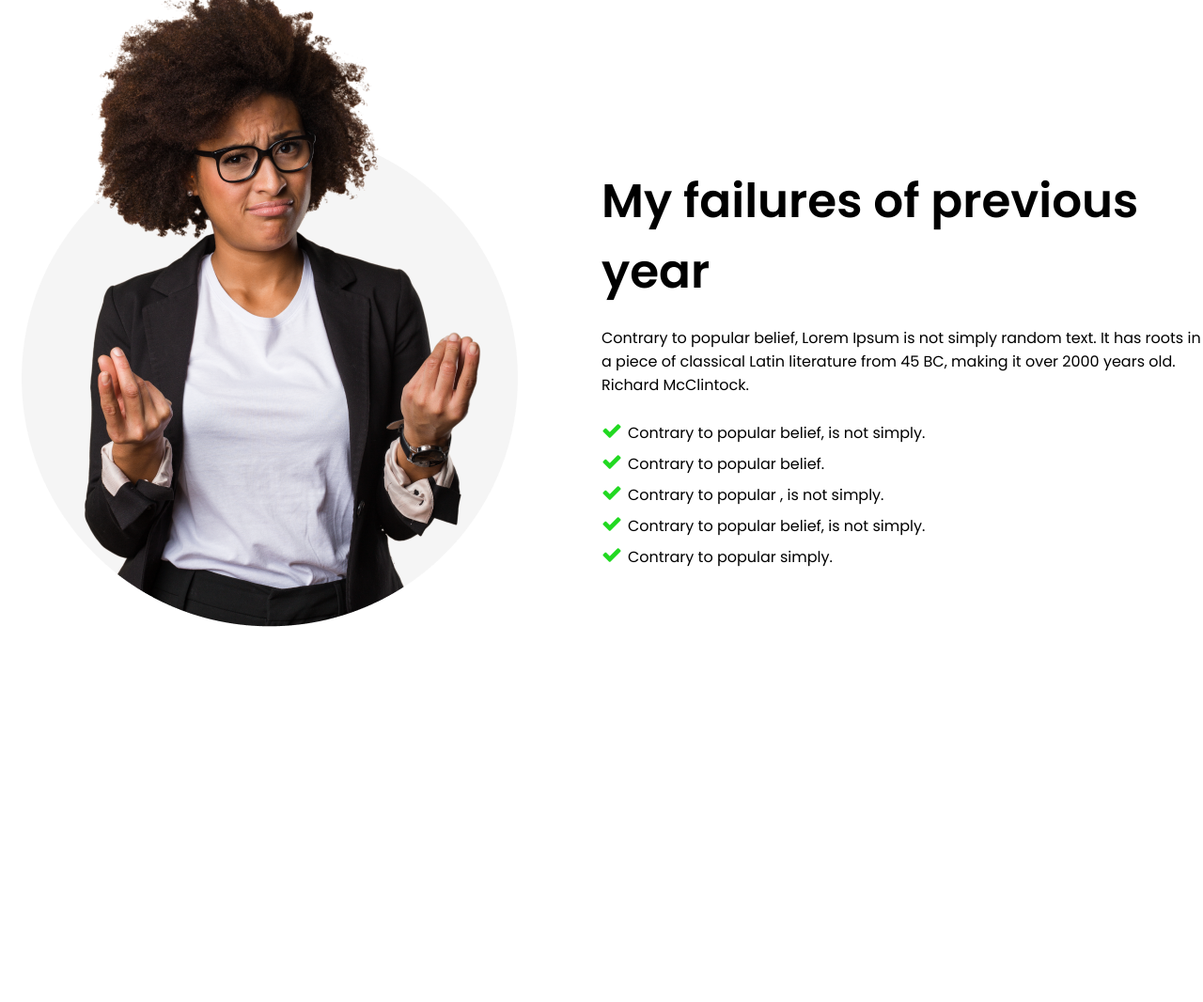
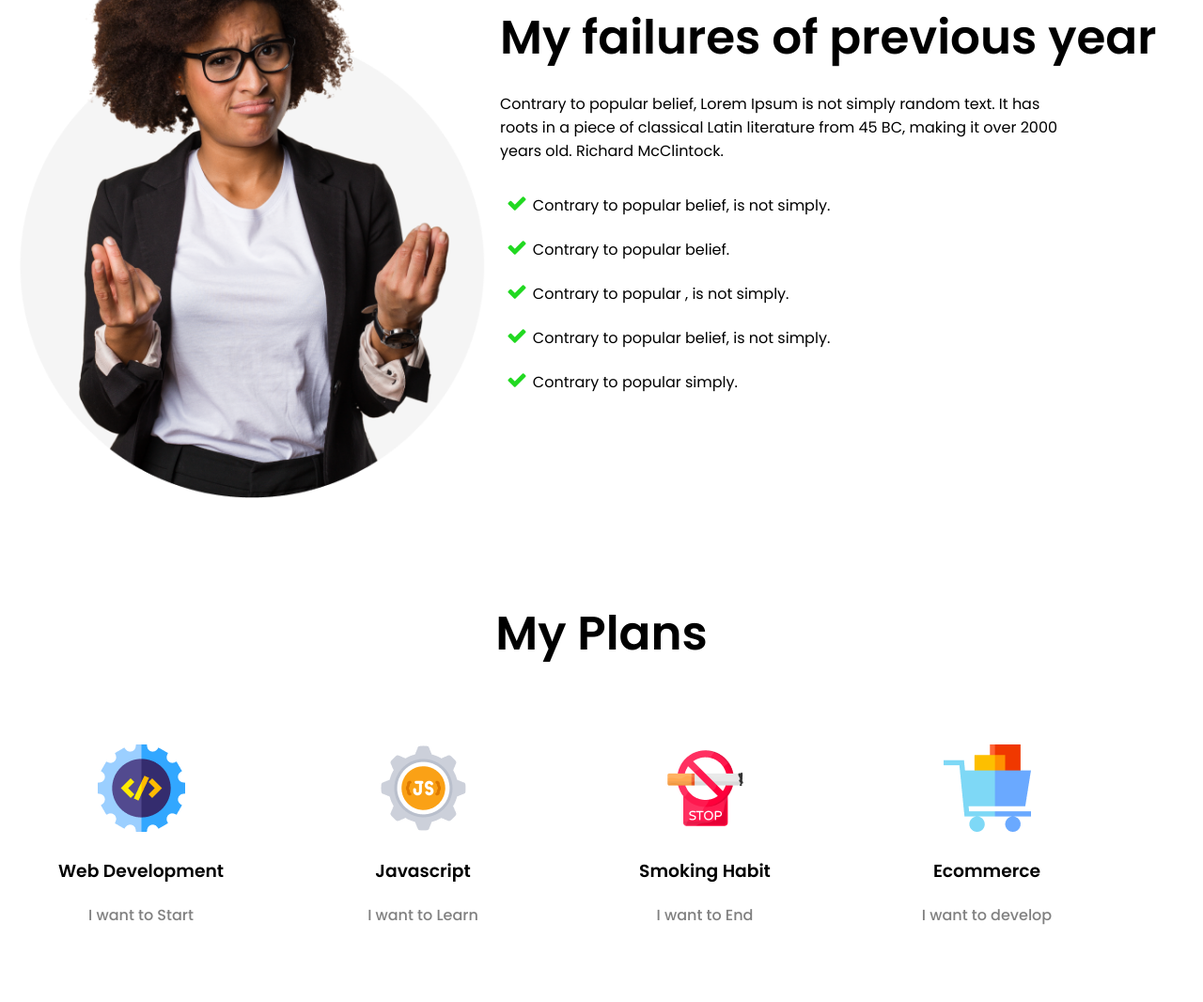
Before and after one commit to spt4m1m/NewMe, a plain HTML site: page index.html in a window 1280 px wide. Shown: the part 957-2023 px from the top of the page at 94% size. Before the commit the page ends 1631 px from the top, so only its background shows below. Drawn offline with Linux system fonts and the light colour scheme.

Commit message:
updated my testimonial section and added my plan section

```diff
--- a/index.html
+++ b/index.html
@@ -49,6 +49,34 @@
         </div>
     </section>
     <!-- My Testimonial Code End  -->
+
+    <!-- My Plan Code Sart  -->
+    <section class="my-plan mid-content">
+        <h1>My Plans</h1>
+        <div class="item-parent">
+            <div class="items">
+                <img src="./img/web.png" alt="">
+                <h3>Web Development</h3>
+                <p>I want to Start</p>
+            </div>
+            <div class="items">
+                <img src="./img/js.png" alt="">
+                <h3>Javascript</h3>
+                <p>I want to Learn</p>
+            </div>
+            <div class="items">
+                <img src="./img/smoke.png" alt="">
+                <h3>Smoking Habit</h3>
+                <p>I want to End</p>
+            </div>
+            <div class="items">
+                <img src="./img/ecom.png" alt="">
+                <h3>Ecommerce</h3>
+                <p>I want to develop</p>
+            </div>
+        </div>
+    </section>
+    <!-- My Plan Code End -->
 </body>
 
 </html>
--- a/style.css
+++ b/style.css
@@ -30,20 +30,17 @@ img {
 
 /* Header Or Banner Code  */
 .banner {
-    background-image: url("./img/banner3.png");
-    background-size: cover;
-    background-repeat: no-repeat;
-    width: 100%;
-    height: 100vh;
+    background: url(/img/banner3.png) no-repeat center center;
+    padding: 380px;
 }
 
 .banner-content {
     color: white;
-    width: 40%;
-    float: right;
-    margin: 272px 0;
-    margin-right: 100px;
     text-align: right;
+    margin-right: 70px;
+    position: absolute;
+    top: 140px;
+    left: 814px;
 }
 
 .banner-content h1 {
@@ -56,18 +53,14 @@ img {
 
 /* My Testimonials Code  */
 .my-testimonials {
-    padding: 100px 0;
-}
-
-.right-image {
-    width: 50%;
-    float: left;
+    display: flex;
+    padding: 50px 0;
 }
 
 .testimonial-content {
-    width: 50%;
-    float: right;
-    margin-top: 200px;
+    width: 60%;
+    margin-top: 150px;
+    margin-right: 30px;
 }
 
 .testimonial-content h1 {
@@ -75,6 +68,7 @@ img {
 }
 
 .testimonial-content p {
+    width: 600px;
     padding: 20px 0;
     line-height: 25px;
 }
@@ -83,7 +77,41 @@ img {
     list-style: none;
 }
 
+.testimonial-content ul li {
+    padding: 7px;
+}
+
 .testimonial-content ul li span {
     color: rgb(33, 217, 33);
     font-size: 22px;
 }
+
+/* My Plan Code  */
+.my-plan {
+    padding: 50px 0;
+}
+
+.item-parent {
+    display: flex;
+    margin-top: 50px;
+}
+
+.my-plan h1 {
+    font-size: 50px;
+    text-align: center;
+}
+
+.items {
+    width: 300px;
+    text-align: center;
+    padding: 30px;
+}
+
+.items h3 {
+    padding: 20px 0;
+}
+
+.items p {
+    color: gray;
+    font-weight: 500;
+}
```
